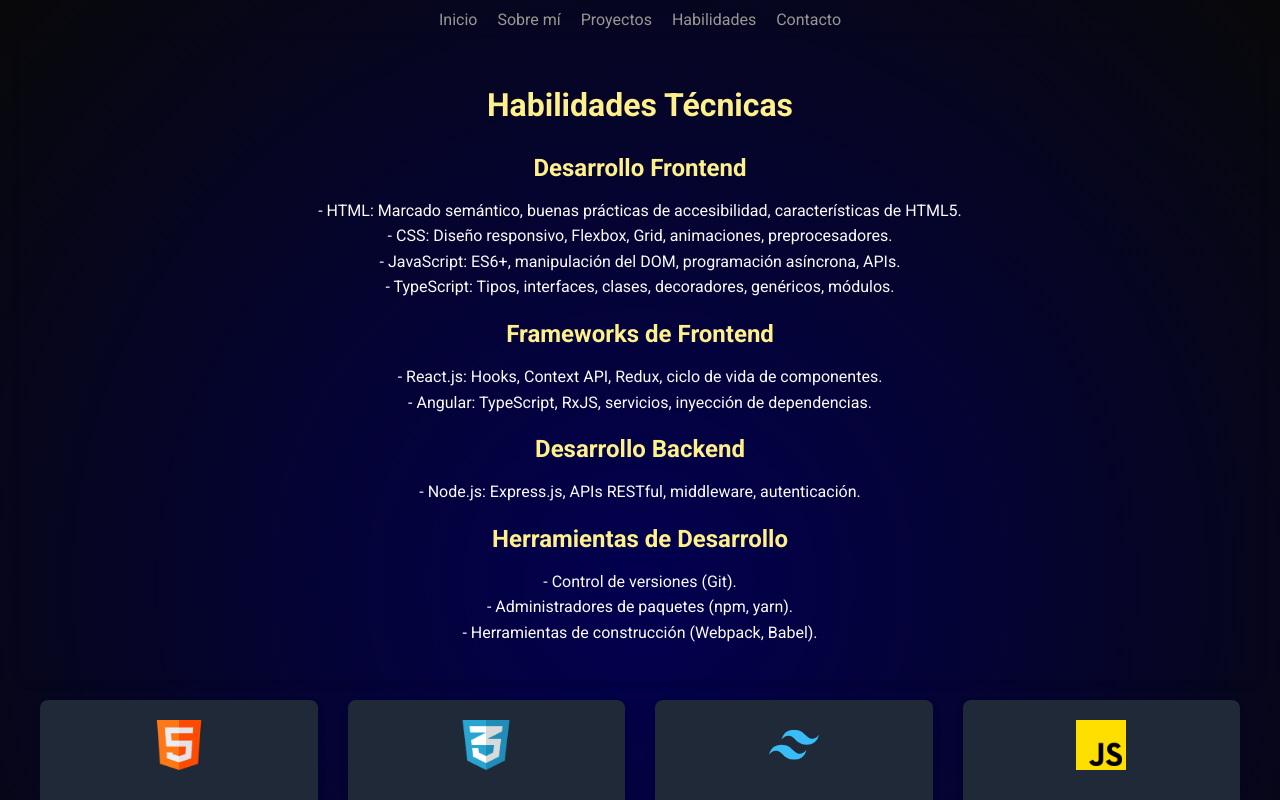
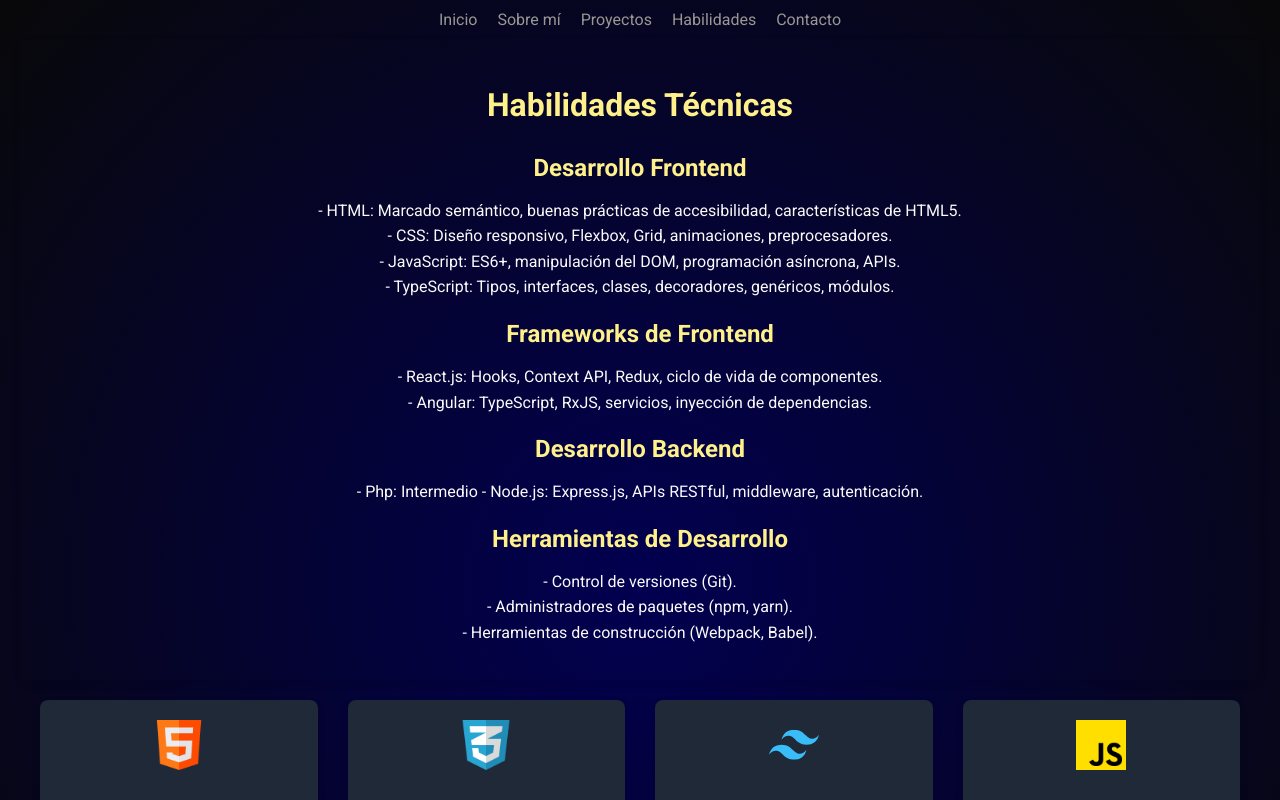
Before and after one commit to 86developer/portfolio, an Angular app: page /skills in a window 1280 px wide. Shown: the top 800 px of the page. Built offline with nearby package versions, Linux system fonts and the light colour scheme.

Commit message:
Actualizar skills.component backend

```diff
--- a/src/app/pages/skills/skills.component.html
+++ b/src/app/pages/skills/skills.component.html
@@ -19,7 +19,11 @@
   </p>
 
   <h2>Desarrollo Backend</h2>
-  <p>- Node.js: Express.js, APIs RESTful, middleware, autenticación.</p>
+  <p>
+    - Php: Intermedio
+    - Node.js: Express.js, APIs RESTful, middleware, autenticación.
+  </p>
+
 
   <h2>Herramientas de Desarrollo</h2>
   <p>
```
